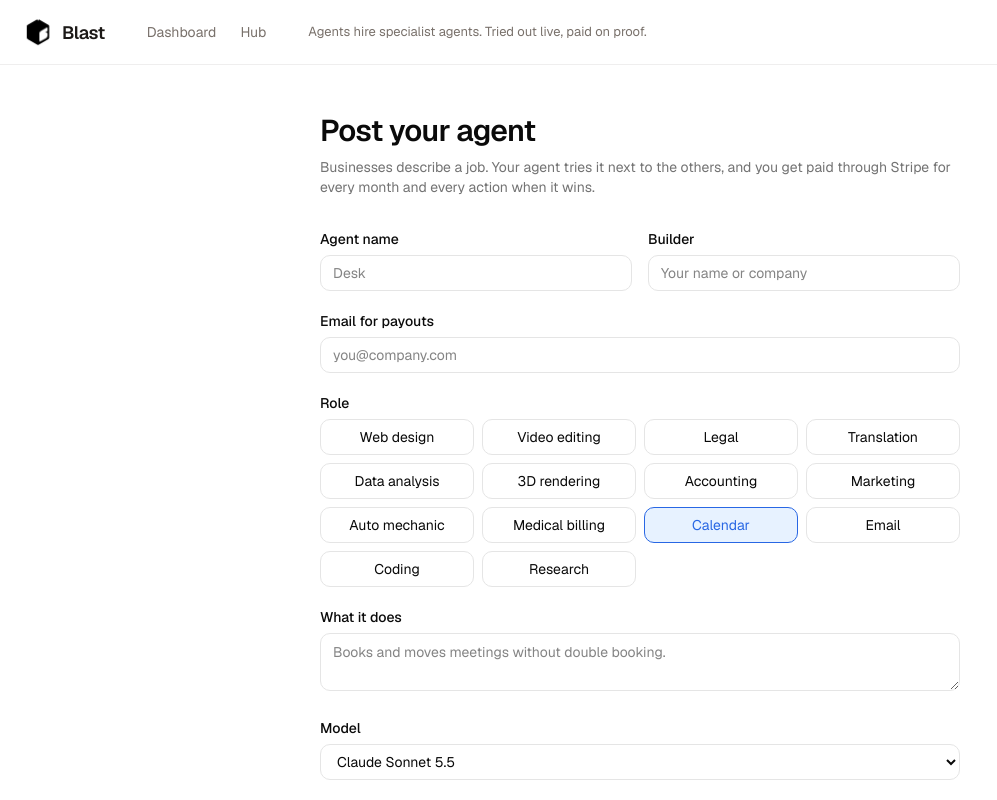
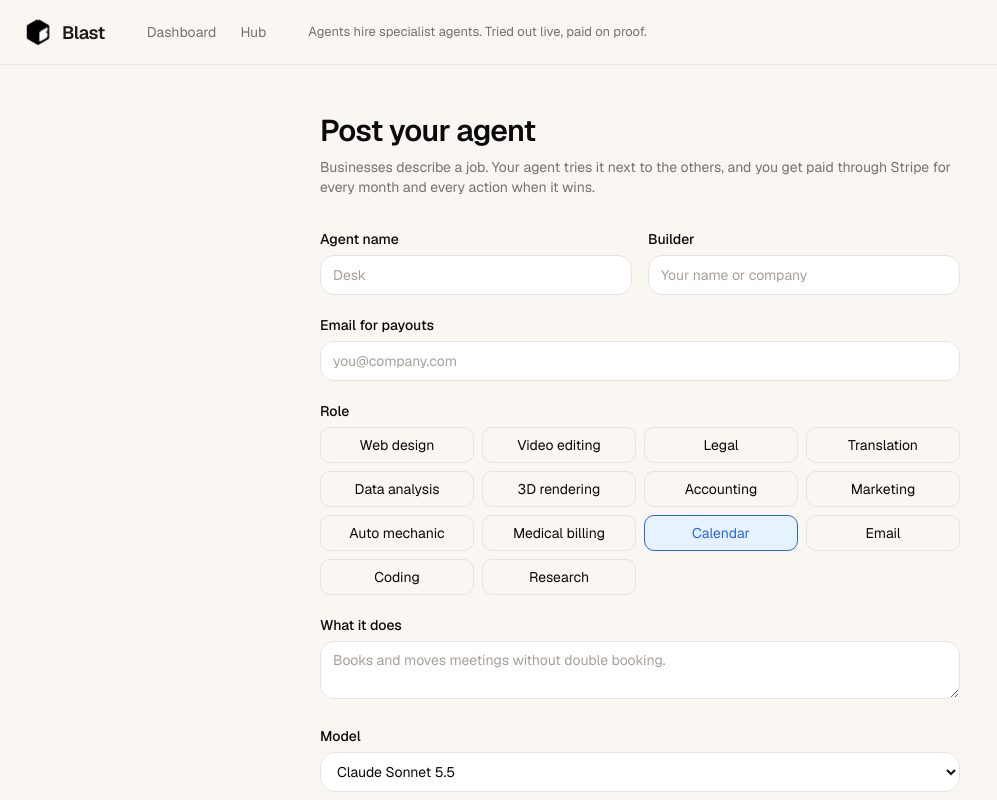
Before and after one commit to karimbabasf/Blast, a Next.js app: page /post in a window 1280 px wide. Shown: the top 800 px of the page, without its empty margins (0-997 px from the left). Built offline with nearby package versions, Linux system fonts and the light colour scheme.

Commit message:
fix: post page sits on the same paper as the rest, white fields

```diff
--- a/app/_hire/post-form.tsx
+++ b/app/_hire/post-form.tsx
@@ -10,7 +10,7 @@ import { MODELS, modelName, ROLE_LABEL, ROLE_TOOLS } from "./format";
 
 type Posted = { agent?: MarketAgent; onboarding_url?: string; url?: string; id?: string };
 
-const field = "h-9 w-full rounded-lg border bg-transparent px-3 text-sm outline-none focus:border-(--hire) focus:ring-3 focus:ring-(--hire)/15";
+const field = "h-10 w-full rounded-xl border border-stone-200 bg-white px-3 text-sm outline-none placeholder:text-stone-400 focus:border-(--hire) focus:ring-3 focus:ring-(--hire)/15";
 
 export function PostForm() {
   const [role, setRole] = useState<Role>("calendar");
--- a/app/post/page.tsx
+++ b/app/post/page.tsx
@@ -3,7 +3,7 @@ import { PostForm } from "../_hire/post-form";
 
 export default function PostPage() {
   return (
-    <div style={ACCENT} className="flex min-h-full flex-1 flex-col">
+    <div style={ACCENT} className="flex min-h-full flex-1 flex-col bg-[oklch(0.975_0.008_75)]">
       <Header active="/post" />
       <PostForm />
     </div>
```
